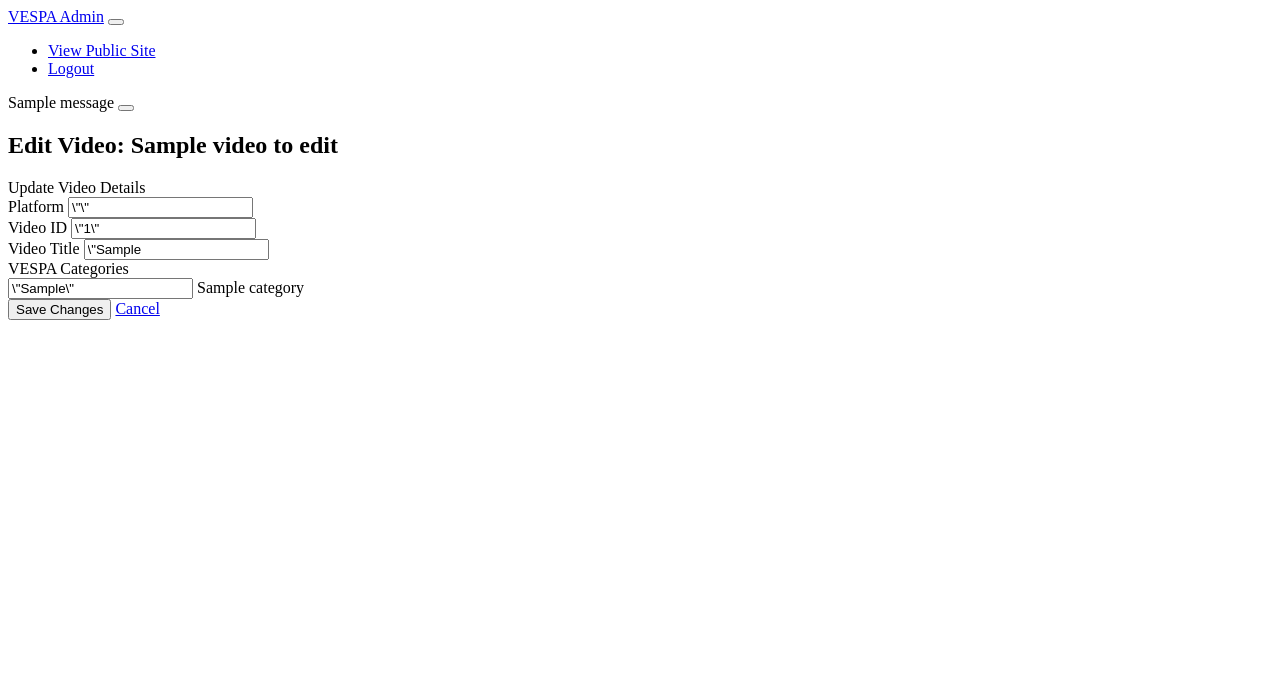
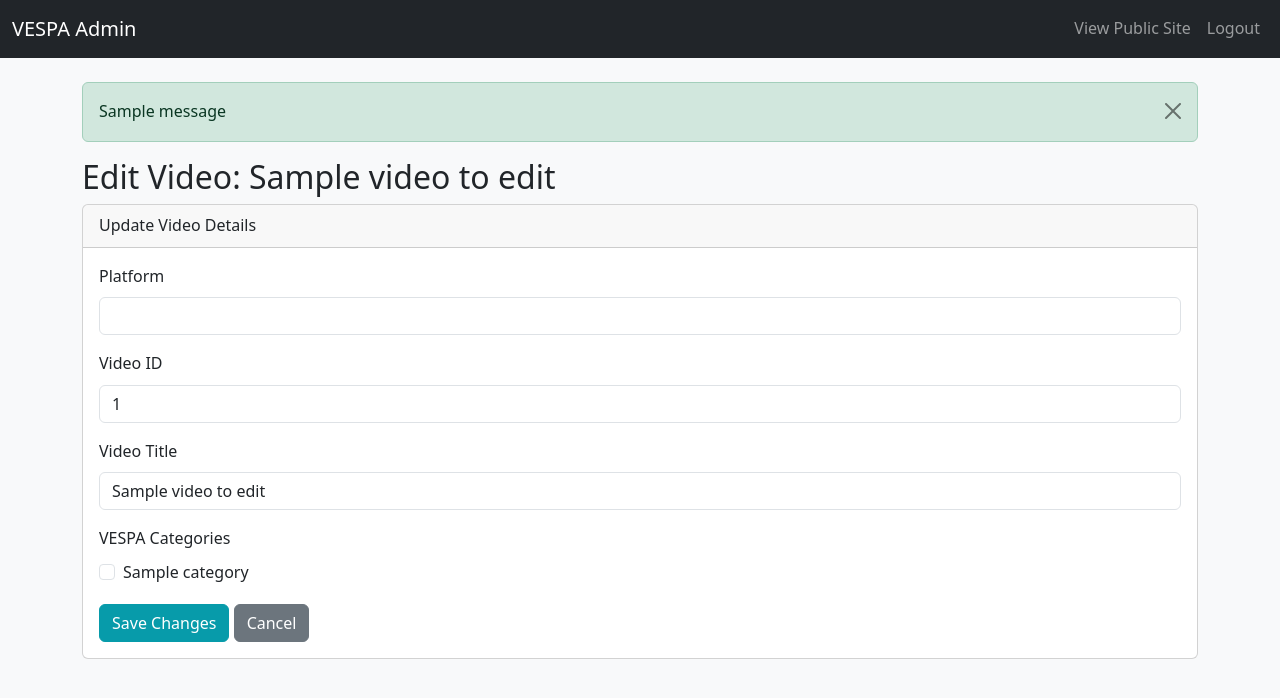
Before and after one commit to 4Sighteducation/vespavideos, a Python web app: template templates/admin_edit_video.html in a window 1280 px wide. Shown: the top 698 px of the page. Run offline with Jinja, Linux system fonts and the light colour scheme; the template is opened without the code that fills it: most values are stand-ins (such as "Sample title", 1, 10 or a date in 2020); one stand-in notice (Sample message) is shown; some libraries are stand-ins or nearby versions.

Commit message:
Final attempt to fix admin template quoting and onsubmit; preparing for Heroku test

```diff
--- a/templates/admin_edit_video.html
+++ b/templates/admin_edit_video.html
@@ -1,11 +1,11 @@
 <!DOCTYPE html>
-<html lang=\"en\">
+<html lang="en">
 <head>
-    <meta charset=\"UTF-8\">
-    <meta name=\"viewport\" content=\"width=device-width, initial-scale=1.0\">
+    <meta charset="UTF-8">
+    <meta name="viewport" content="width=device-width, initial-scale=1.0">
     <title>Edit Video - VESPA Admin</title>
-    <link href=\"https://cdn.jsdelivr.net/npm/bootstrap@5.3.3/dist/css/bootstrap.min.css\" rel=\"stylesheet\">
-    <link rel=\"stylesheet\" href=\"{{ url_for('static', filename='style.css') }}\">
+    <link href="https://cdn.jsdelivr.net/npm/bootstrap@5.3.3/dist/css/bootstrap.min.css" rel="stylesheet">
+    <link rel="stylesheet" href="{{ url_for('static', filename='style.css') }}">
     <style>
         .category-checkbox-group .form-check {
             display: inline-block;
@@ -14,32 +14,32 @@
     </style>
 </head>
 <body>
-    <nav class=\"navbar navbar-expand-lg navbar-dark bg-dark mb-4\">
-        <div class=\"container-fluid\">
-            <a class=\"navbar-brand\" href=\"{{ url_for('admin_dashboard') }}\">VESPA Admin</a>
-            <button class=\"navbar-toggler\" type=\"button\" data-bs-toggle=\"collapse\" data-bs-target=\"#navbarNav\" aria-controls=\"navbarNav\" aria-expanded=\"false\" aria-label=\"Toggle navigation\">
-                <span class=\"navbar-toggler-icon\"></span>
+    <nav class="navbar navbar-expand-lg navbar-dark bg-dark mb-4">
+        <div class="container-fluid">
+            <a class="navbar-brand" href="{{ url_for('admin_dashboard') }}">VESPA Admin</a>
+            <button class="navbar-toggler" type="button" data-bs-toggle="collapse" data-bs-target="#navbarNav" aria-controls="navbarNav" aria-expanded="false" aria-label="Toggle navigation">
+                <span class="navbar-toggler-icon"></span>
             </button>
-            <div class=\"collapse navbar-collapse\" id=\"navbarNav\">
-                <ul class=\"navbar-nav ms-auto\">
-                    <li class=\"nav-item\">
-                        <a class=\"nav-link\" href=\"{{ url_for('index') }}\" target=\"_blank\">View Public Site</a>
+            <div class="collapse navbar-collapse" id="navbarNav">
+                <ul class="navbar-nav ms-auto">
+                    <li class="nav-item">
+                        <a class="nav-link" href="{{ url_for('index') }}" target="_blank">View Public Site</a>
                     </li>
-                    <li class=\"nav-item\">
-                        <a class=\"nav-link\" href=\"{{ url_for('admin_logout') }}\">Logout</a>
+                    <li class="nav-item">
+                        <a class="nav-link" href="{{ url_for('admin_logout') }}">Logout</a>
                     </li>
                 </ul>
             </div>
         </div>
     </nav>
 
-    <div class=\"container\">
+    <div class="container">
         {% with messages = get_flashed_messages(with_categories=true) %}
             {% if messages %}
                 {% for category, message in messages %}
-                    <div class=\"alert alert-{{ category }} alert-dismissible fade show\" role=\"alert\">
+                    <div class="alert alert-{{ category }} alert-dismissible fade show" role="alert">
                         {{ message }}
-                        <button type=\"button\" class=\"btn-close\" data-bs-dismiss=\"alert\" aria-label=\"Close\"></button>
+                        <button type="button" class="btn-close" data-bs-dismiss="alert" aria-label="Close"></button>
                     </div>
                 {% endfor %}
             {% endif %}
@@ -47,45 +47,45 @@
 
         <h2>Edit Video: {{ video_to_edit.title }}</h2>
 
-        <div class=\"card mb-4\">
-            <div class=\"card-header\">
+        <div class="card mb-4">
+            <div class="card-header">
                 Update Video Details
             </div>
-            <div class=\"card-body\">
-                <form method=\"POST\" action=\"{{ url_for('edit_video', platform=video_to_edit.platform, video_id=video_to_edit.video_id) }}\">
-                    <div class=\"mb-3\">
-                        <label for=\"platform_display\" class=\"form-label\">Platform</label>
-                        <input type=\"text\" class=\"form-control\" id=\"platform_display\" name=\"platform_display\" value=\"{{ supported_platforms.get(video_to_edit.platform, video_to_edit.platform) }}\" readonly>
+            <div class="card-body">
+                <form method="POST" action="{{ url_for('edit_video', platform=video_to_edit.platform, video_id=video_to_edit.video_id) }}">
+                    <div class="mb-3">
+                        <label for="platform_display" class="form-label">Platform</label>
+                        <input type="text" class="form-control" id="platform_display" name="platform_display" value="{{ supported_platforms.get(video_to_edit.platform, video_to_edit.platform) }}" readonly>
                     </div>
-                    <div class=\"mb-3\">
-                        <label for=\"video_id_display\" class=\"form-label\">Video ID</label>
-                        <input type=\"text\" class=\"form-control\" id=\"video_id_display\" name=\"video_id_display\" value=\"{{ video_to_edit.video_id }}\" readonly>
+                    <div class="mb-3">
+                        <label for="video_id_display" class="form-label">Video ID</label>
+                        <input type="text" class="form-control" id="video_id_display" name="video_id_display" value="{{ video_to_edit.video_id }}" readonly>
                     </div>
-                    <div class=\"mb-3\">
-                        <label for=\"title\" class=\"form-label\">Video Title</label>
-                        <input type=\"text\" class=\"form-control\" id=\"title\" name=\"title\" value=\"{{ video_to_edit.title }}\" required>
+                    <div class="mb-3">
+                        <label for="title" class="form-label">Video Title</label>
+                        <input type="text" class="form-control" id="title" name="title" value="{{ video_to_edit.title }}" required>
                     </div>
-                    <div class=\"mb-3\">
-                        <label class=\"form-label\">VESPA Categories</label>
-                        <div class=\"category-checkbox-group\">
+                    <div class="mb-3">
+                        <label class="form-label">VESPA Categories</label>
+                        <div class="category-checkbox-group">
                             {% for cat_key, category in all_categories.items() %}
-                                <div class=\"form-check\">
-                                    <input class=\"form-check-input\" type=\"checkbox\" name=\"category_keys\" value=\"{{ cat_key }}\" id=\"cat_edit_{{ cat_key }}\"
+                                <div class="form-check">
+                                    <input class="form-check-input" type="checkbox" name="category_keys" value="{{ cat_key }}" id="cat_edit_{{ cat_key }}"
                                            {% if cat_key in video_to_edit.category_keys %}checked{% endif %}>
-                                    <label class=\"form-check-label\" for=\"cat_edit_{{ cat_key }}\">{{ category.name }}</label>
+                                    <label class="form-check-label" for="cat_edit_{{ cat_key }}">{{ category.name }}</label>
                                 </div>
                             {% else %}
                                 <p>No categories defined.</p>
                             {% endfor %}
                         </div>
                     </div>
-                    <button type=\"submit\" class=\"btn btn-primary\">Save Changes</button>
-                    <a href=\"{{ url_for('admin_dashboard') }}\" class=\"btn btn-secondary\">Cancel</a>
+                    <button type="submit" class="btn btn-primary">Save Changes</button>
+                    <a href="{{ url_for('admin_dashboard') }}" class="btn btn-secondary">Cancel</a>
                 </form>
             </div>
         </div>
     </div>
 
-    <script src=\"https://cdn.jsdelivr.net/npm/bootstrap@5.3.3/dist/js/bootstrap.bundle.min.js\"></script>
+    <script src="https://cdn.jsdelivr.net/npm/bootstrap@5.3.3/dist/js/bootstrap.bundle.min.js"></script>
 </body>
 </html>
```
Also changed, not shown: templates/admin.html (+59 -59 lines), templates/admin_login.html (+23 -23 lines).
